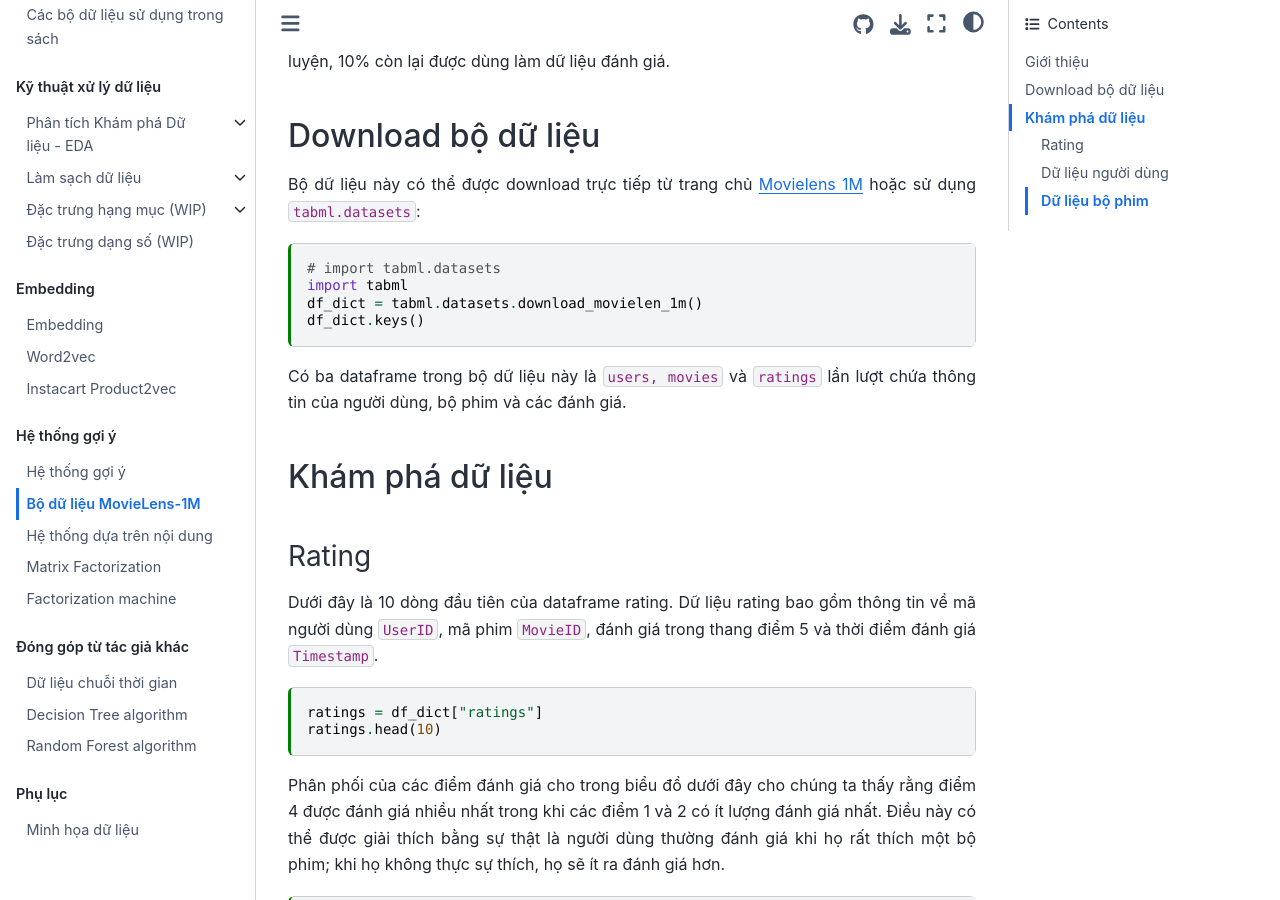
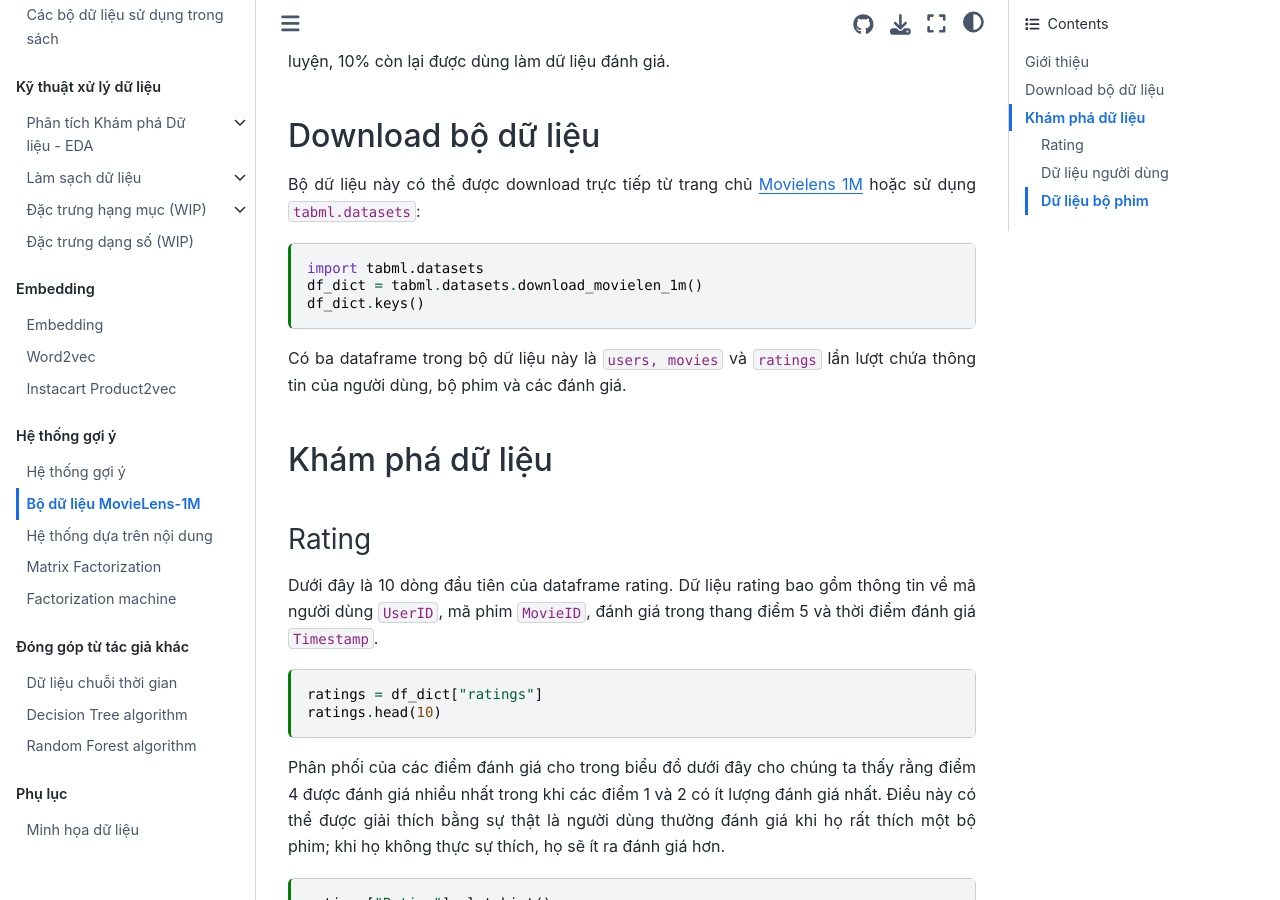
Before and after one commit to tiepvupsu/tabml_book, a Jupyter Book: the page built from book/ch_recommendation_system/ml_1m.md, in a window 1280 px wide and 900 px high, scrolled down 416 px. Built offline with Jupyter Book 1.0.4 settings and Sphinx 7.4.7 and the Sphinx Book theme 1.1.4, drawn with Linux system fonts in a browser that asks for light colours; comment, search, counter and statistics services are not loaded.

Commit message:
fix import in ml_1m

````diff
--- a/book/ch_recommendation_system/ml_1m.md
+++ b/book/ch_recommendation_system/ml_1m.md
@@ -25,8 +25,7 @@ Trong các phần tiếp theo, khoảng 90% của số đánh giá sẽ được
 Bộ dữ liệu này có thể được download trực tiếp từ trang chủ [Movielens 1M](https://grouplens.org/datasets/movielens/1m/) hoặc sử dụng `tabml.datasets`:
 
 ```{code-cell} ipython3
-# import tabml.datasets
-import tabml
+import tabml.datasets
 df_dict = tabml.datasets.download_movielen_1m()
 df_dict.keys()
 ```
````
